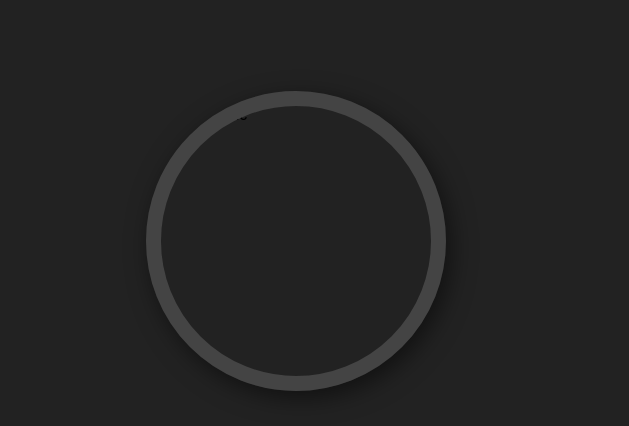
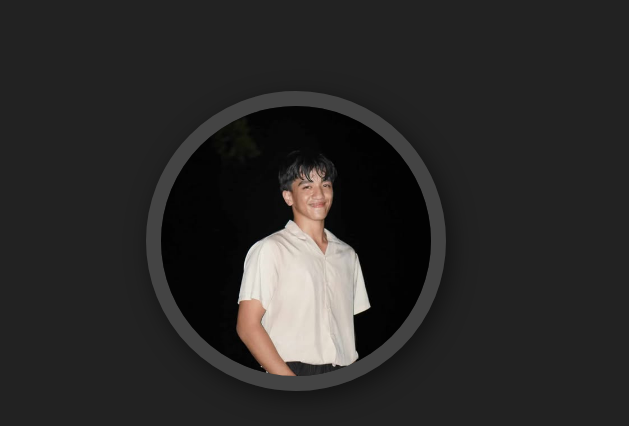
Before and after one commit to Lolipop2-design/Portfolioweb, a plain HTML site: page index.html in a window 1280 px wide. Shown: the part 88-514 px from the top of the page, 0-629 px from the left. Drawn offline with nearby package versions, Linux system fonts and the light colour scheme; files whose address does not match are found by name.

Commit message:
index.html

```diff
--- a/index.html
+++ b/index.html
@@ -35,7 +35,7 @@
             </header>
             <div class="container">
                  <div class="hero-pic">
-                    <img src="images/Profile.jpg" alt="Profile pic">
+                    <img src="Profile.jpg" alt="Profile pic">
                  </div>
                  <div class="hero-text">
                     <h5>Hi I'm <span class="input">Frontend Developer</span></h5>
```
